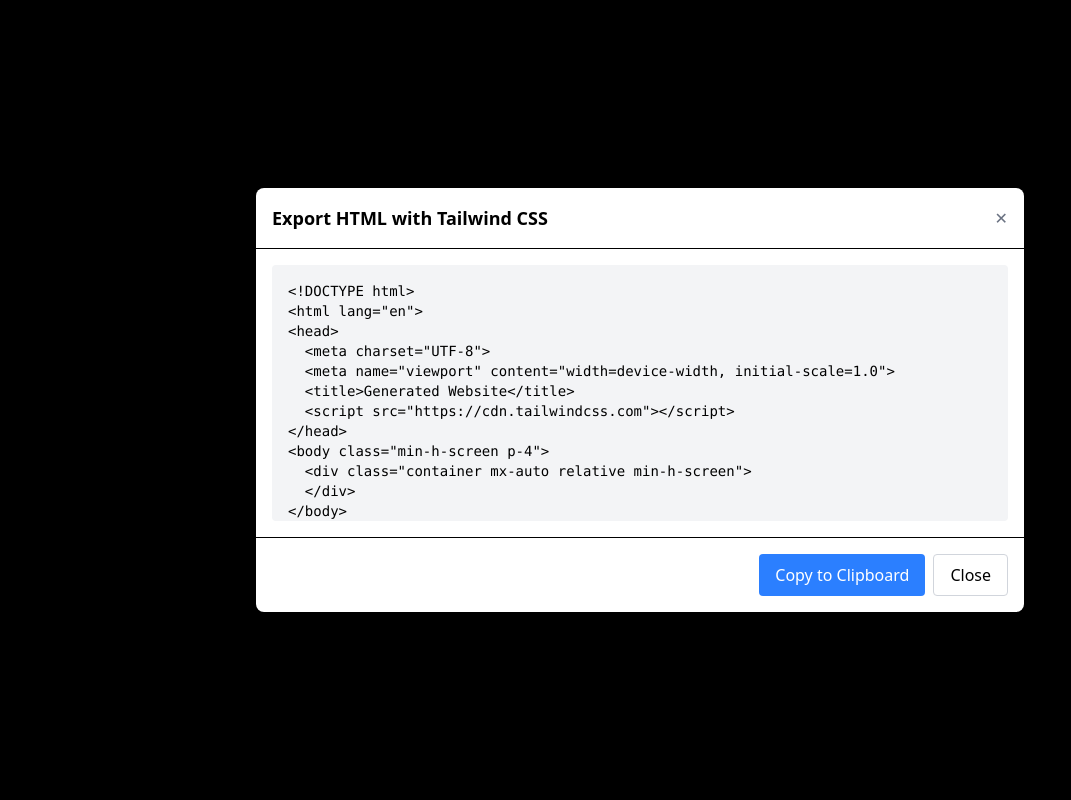
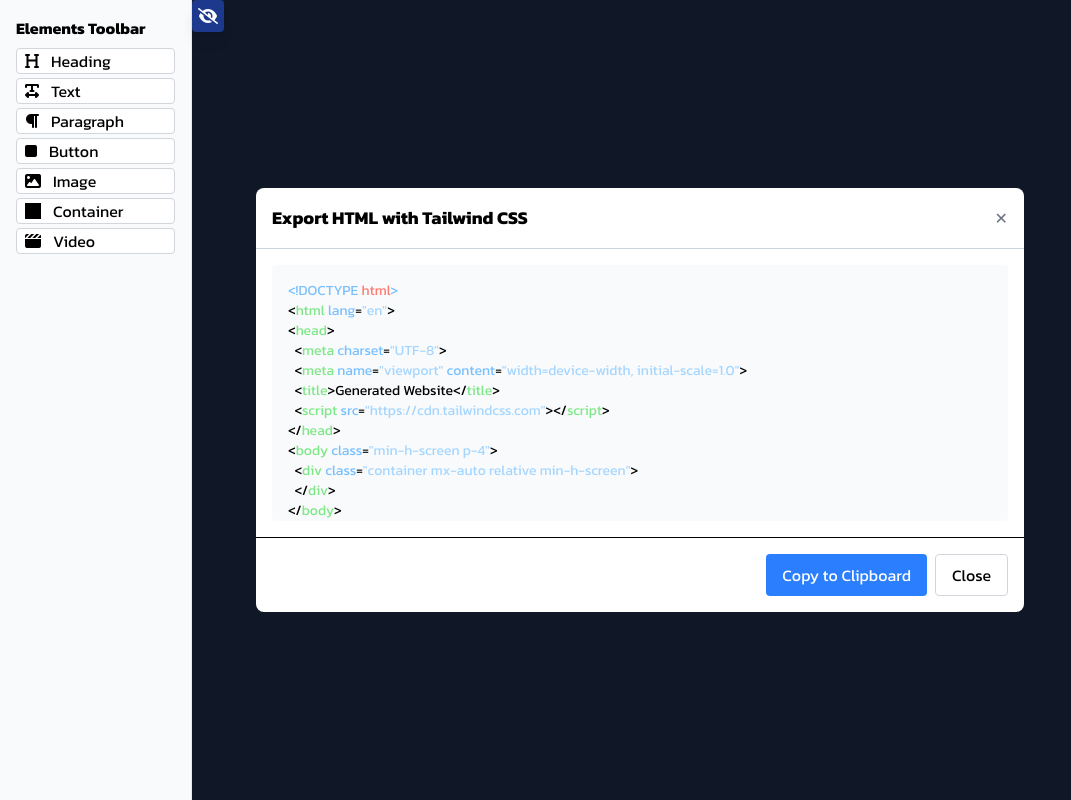
Before and after one commit to aldrin112602/website-builder, a React (Vite) app: page / in a window 1280 px wide. Both pictures are taken after a click on the button "Export HTML". Shown: the whole page, without its empty margins (0-1071 px from the left). Built offline with nearby package versions, Linux system fonts and the light colour scheme.

Commit message:
refactor: enhance component toolbar with toggle functionality and icons; update export modal for improved HTML display and clipboard copy feedback

```diff
--- a/index.html
+++ b/index.html
@@ -1,11 +1,23 @@
-<!doctype html>
+<!DOCTYPE html>
 <html lang="en">
   <head>
     <meta charset="UTF-8" />
     <link rel="icon" type="image/svg+xml" href="/vite.svg" />
     <meta name="viewport" content="width=device-width, initial-scale=1.0" />
     <title>Drag and Drop Website Builder | Aldrin Caballero</title>
-    <link rel="stylesheet" href="https://cdnjs.cloudflare.com/ajax/libs/font-awesome/6.7.2/css/all.min.css" integrity="sha512-Evv84Mr4kqVGRNSgIGL/F/aIDqQb7xQ2vcrdIwxfjThSH8CSR7PBEakCr51Ck+w+/U6swU2Im1vVX0SVk9ABhg==" crossorigin="anonymous" referrerpolicy="no-referrer" />
+    <link
+      rel="stylesheet"
+      href="https://cdnjs.cloudflare.com/ajax/libs/font-awesome/6.7.2/css/all.min.css"
+      integrity="sha512-Evv84Mr4kqVGRNSgIGL/F/aIDqQb7xQ2vcrdIwxfjThSH8CSR7PBEakCr51Ck+w+/U6swU2Im1vVX0SVk9ABhg=="
+      crossorigin="anonymous"
+      referrerpolicy="no-referrer"
+    />
+    <style>
+      @import url("https://fonts.googleapis.com/css2?family=Kanit:ital,wght@0,100;0,200;0,300;0,400;0,500;0,600;0,700;0,800;0,900;1,100;1,200;1,300;1,400;1,500;1,600;1,700;1,800;1,900&display=swap");
+      * {
+        font-family: "Kanit", sans-serif;
+      }
+    </style>
   </head>
   <body>
     <div id="root"></div>
--- a/package.json
+++ b/package.json
@@ -11,6 +11,7 @@
   },
   "dependencies": {
     "@tailwindcss/vite": "^4.0.15",
+    "highlight.js": "^11.11.1",
     "react": "^19.0.0",
     "react-dom": "^19.0.0",
     "tailwindcss": "^4.0.15"
--- a/src/components/ComponentToolbar.jsx
+++ b/src/components/ComponentToolbar.jsx
@@ -1,23 +1,45 @@
+import { useState } from "react";
 import { components } from "../constant/components";
 
-{/* Left sidebar - Component Toolbar */}
 const ComponentToolbar = ({ handleDragStart }) => {
+  const [toggleShow, setToggleShow] = useState(true);
+
   return (
-    <div className="w-48 bg-gray-100 border-r border-gray-200 p-4">
-      <h2 className="font-bold mb-4">Components</h2>
-      <div className="space-y-2">
+    <div className="relative">
+      {/* Sidebar */}
+      <div
+        className="w-48 bg-slate-50 border-r border-gray-200 p-4 fixed top-0 left-0 h-full transition-transform duration-300"
+        style={{
+          zIndex: 100,
+          transform: toggleShow ? "translateX(0)" : "translateX(-100%)",
+        }}
+      >
+        {/* Toggle Button */}
+      <button
+        onClick={() => setToggleShow((curr) => !curr)}
+        className="bg-blue-900 text-white cursor-pointer w-8 h-8 shadow-lg absolute left-48 rounded top-0 transition-all duration-300"
+
+      >
+        <i className={`fa-solid ${toggleShow ? "fa-eye-slash" : "fa-eye"}`}></i>
+      </button>
+        <h2 className="font-bold mb-2">Elements Toolbar</h2>
+        <div className="space-y-1">
           {components.map((component) => (
             <div
               key={component.type}
               draggable
               onDragStart={(e) => handleDragStart(e, component.type)}
-            className="p-2 bg-white border border-gray-300 rounded cursor-move hover:bg-gray-50"
+              className="flex items-center justify-start gap-3 px-2 bg-white border border-gray-300 rounded cursor-move hover:bg-gray-50"
             >
+              <i className={component.icon}></i>
               {component.label}
             </div>
           ))}
         </div>
       </div>
+
+
+    </div>
   );
 };
 
--- a/src/components/RenderExportModal.jsx
+++ b/src/components/RenderExportModal.jsx
@@ -1,3 +1,7 @@
+import { useRef, useEffect, useState } from "react";
+import hljs from "highlight.js";
+import "highlight.js/styles/github-dark.css";
+
 // Render HTML export modal
 const RenderExportModal = ({
   showExportModal,
@@ -5,17 +9,28 @@ const RenderExportModal = ({
   htmlOutput,
 }) => {
   if (!showExportModal) return null;
+  const codeRef = useRef(null);
+  const [copied, setCopied] = useState(false);
+
+  useEffect(() => {
+    if (codeRef.current) {
+      codeRef.current.innerHTML = hljs.highlight(htmlOutput, {
+        language: "html",
+      }).value;
+    }
+  }, [htmlOutput]);
 
   // Copy HTML to clipboard
   const copyToClipboard = () => {
     navigator.clipboard.writeText(htmlOutput);
-    alert("HTML copied to clipboard!");
+    setCopied(true);
+    setTimeout(() => setCopied(false), 2000);
   };
 
   return (
-    <div className="fixed inset-0 bg-black bg-opacity-50 flex items-center justify-center p-4 z-50">
+    <div className="fixed inset-0 bg-gray-900 bg-opacity-50 flex items-center justify-center p-4 z-50">
       <div className="bg-white rounded-lg w-full max-w-3xl max-h-screen overflow-hidden flex flex-col">
-        <div className="flex justify-between items-center p-4 border-b">
+        <div className="flex justify-between items-center p-4 border-b border-slate-300">
           <h3 className="text-lg font-bold">Export HTML with Tailwind CSS</h3>
           <button
             onClick={() => setShowExportModal(false)}
@@ -25,8 +40,8 @@ const RenderExportModal = ({
           </button>
         </div>
         <div className="p-4 flex-1 overflow-auto">
-          <pre className="bg-gray-100 p-4 rounded overflow-auto text-sm h-64">
-            {htmlOutput}
+          <pre className="bg-gray-50 p-4 rounded overflow-auto text-sm h-64">
+            <code ref={codeRef} className="language-html"></code>
           </pre>
         </div>
         <div className="p-4 border-t flex justify-end gap-2">
@@ -34,7 +49,7 @@ const RenderExportModal = ({
             onClick={copyToClipboard}
             className="bg-blue-500 text-white py-2 px-4 rounded hover:bg-blue-600"
           >
-            Copy to Clipboard
+            {copied ? "Code Copied to Clipboard!" : "Copy to Clipboard"}
           </button>
           <button
             onClick={() => setShowExportModal(false)}
--- a/src/components/WebsiteBuilder.jsx
+++ b/src/components/WebsiteBuilder.jsx
@@ -139,7 +139,7 @@ const WebsiteBuilder = () => {
       {/* Center - Canvas */}
       <div
         ref={canvasRef}
-        className="flex-1 bg-white overflow-auto relative"
+        className="flex-1 bg-white overflow-auto relative w-auto"
         onDrop={handleDrop}
         onDragOver={handleDragOver}
         onClick={handleCanvasClick}
--- a/src/constant/components.js
+++ b/src/constant/components.js
@@ -1,12 +1,12 @@
- // Available components to drag
- const components = [
-    { type: 'heading', label: 'Heading' },
-    { type: 'text', label: 'Text' },
-    { type: 'paragraph', label: 'Paragraph' },
-    { type: 'button', label: 'Button' },
-    { type: 'image', label: 'Image' },
-    { type: 'container', label: 'Container' },
-    { type: 'video', label: 'Video' }
-  ];
+// Available components to drag
+const components = [
+  { type: "heading", label: "Heading", icon: "fa-solid fa-heading" },
+  { type: "text", label: "Text", icon: "fa-solid fa-text-width" },
+  { type: "paragraph", label: "Paragraph", icon: "fa-solid fa-paragraph" },
+  { type: "button", label: "Button", icon: "fa-solid fa-stop" },
+  { type: "image", label: "Image",icon: "fa-solid fa-image" },
+  { type: "container", label: "Container", icon: "fa-solid fa-square-full" },
+  { type: "video", label: "Video", icon: "fa-solid fa-clapperboard" },
+];
 
-  export { components };
+export { components };
```
Also changed, not shown: 1 other file (tests, documents, lock files or other folders). Lines whose indentation alone changed are shown as unchanged.
